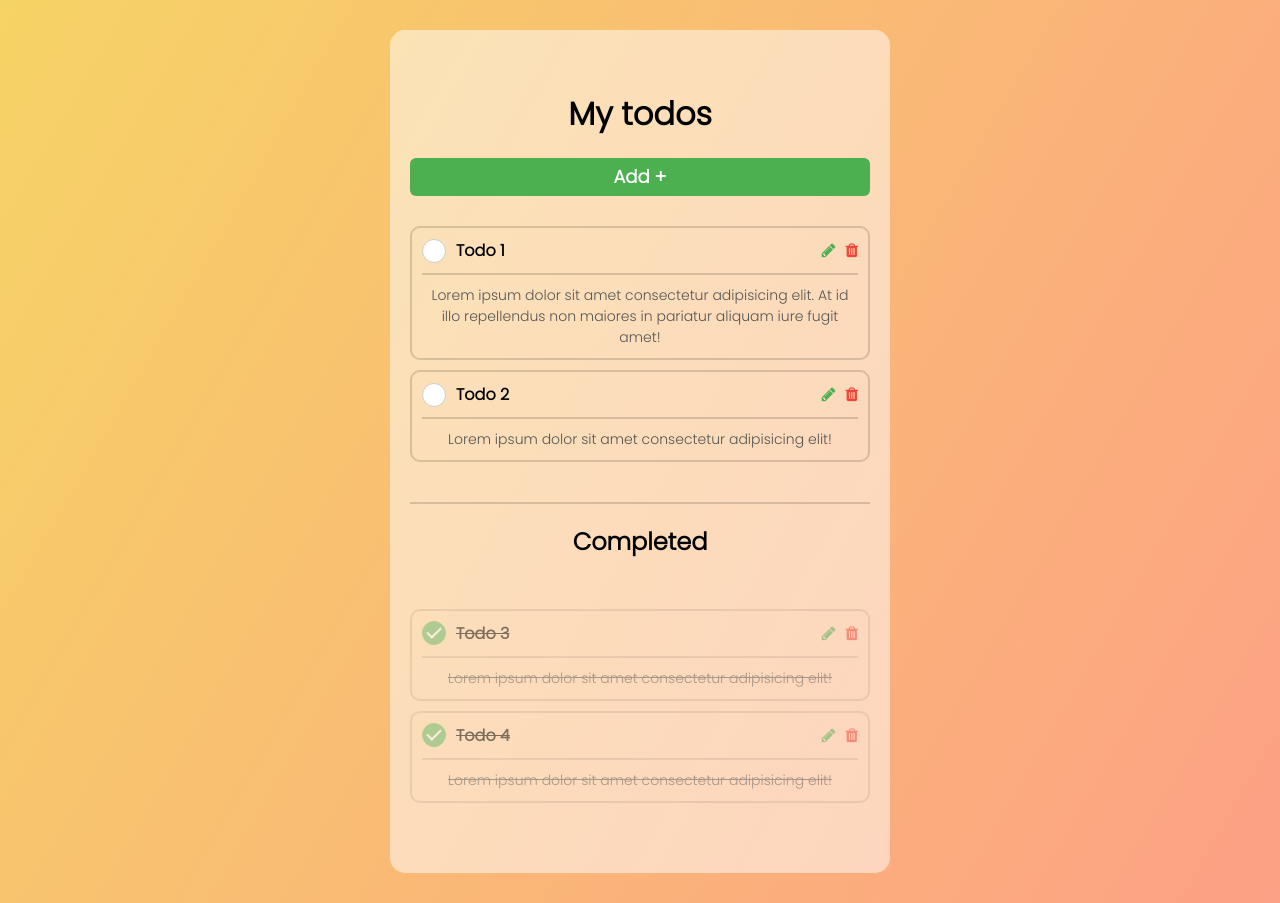
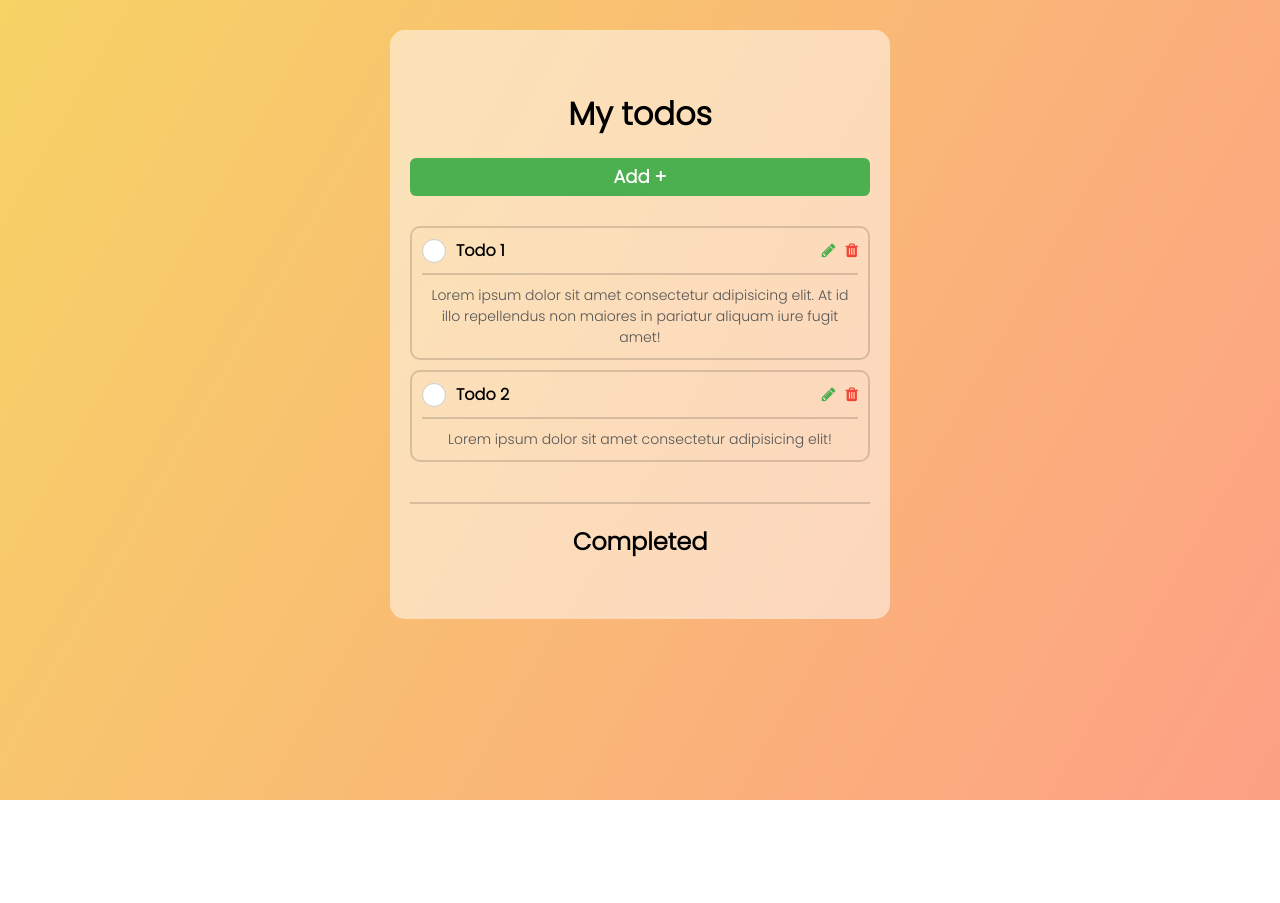
Before and after one commit to SkillBrainFrontend/todo-app-Flor77, a React (Create React App) app: page / in a window 1280 px wide. After the commit the page ends 800 px from the top, so only its background shows below. Built offline with nearby package versions, Linux system fonts and the light colour scheme.

Commit message:
test remove  section complete=true

```diff
--- a/src/App.jsx
+++ b/src/App.jsx
@@ -98,12 +98,12 @@ function App() {
           <div className="list-container">
             {todos
               .filter((item) => item.completed === false)
-              .map((item) => (
+              .map((item, index) => (
                 <TodoItem
                   openModal={openModal}
                   removeTodo={removeTodo}
                   completeTodo={completeTodo}
-                  key={item.id}
+                  key={index}
                   id={item.id}
                   title={item.title}
                   description={item.description}
@@ -117,15 +117,15 @@ function App() {
           <div className="separator"></div>
 
           <h2>Completed</h2>
-          <div className="list-container">
+          {/* <div className="list-container">
             {todos
               .filter((item) => item.completed === true)
-              .map((item) => (
+              .map((item, index) => (
                 <TodoItem
                   openModal={openModal}
                   removeTodo={removeTodo}
                   completeTodo={completeTodo}
-                  key={item.id}
+                  key={index}
                   id={item.id}
                   title={item.title}
                   description={item.description}
@@ -134,7 +134,7 @@ function App() {
                   onEdit={onEdit}
                 />
               ))}
-          </div>
+          </div> */}
         </Card>
       </div>
       <Modal onClose={closeModal} isOpen={isOpen}>
```
